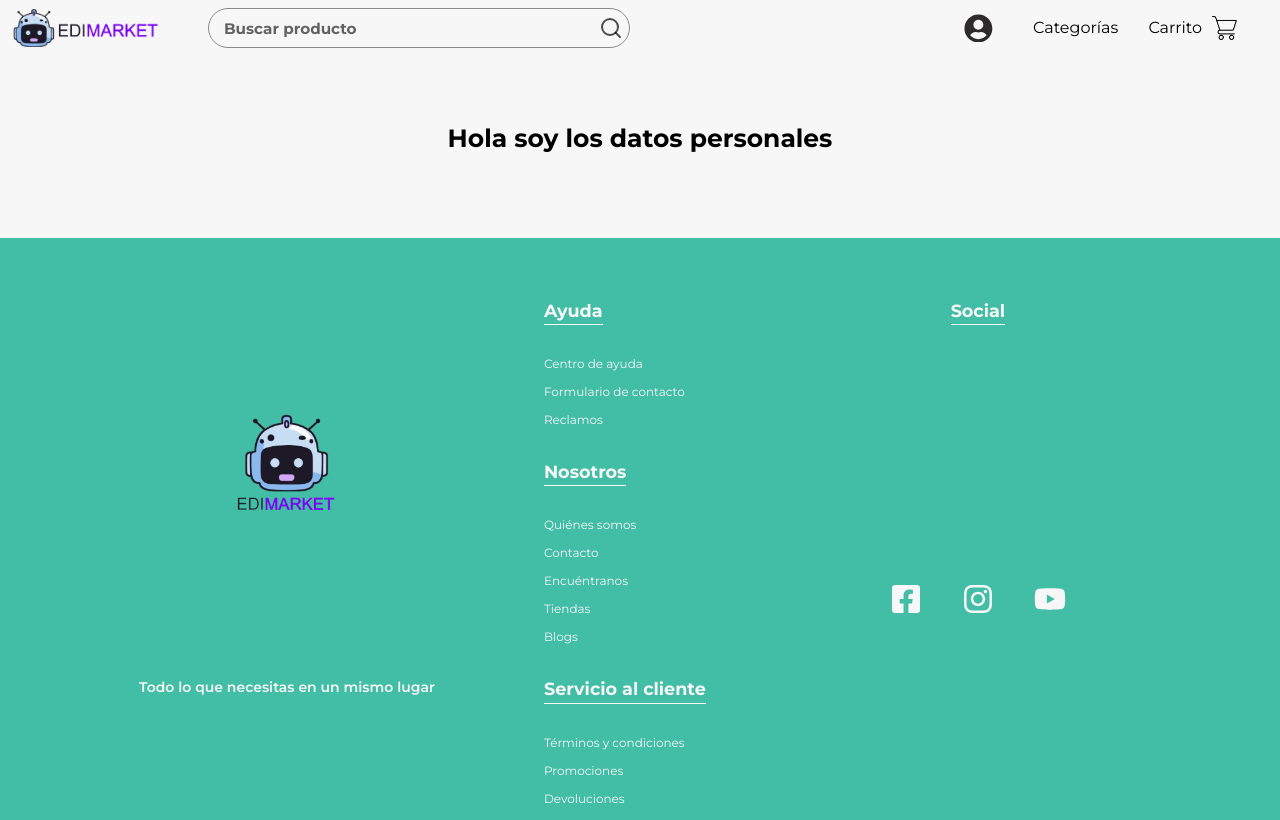
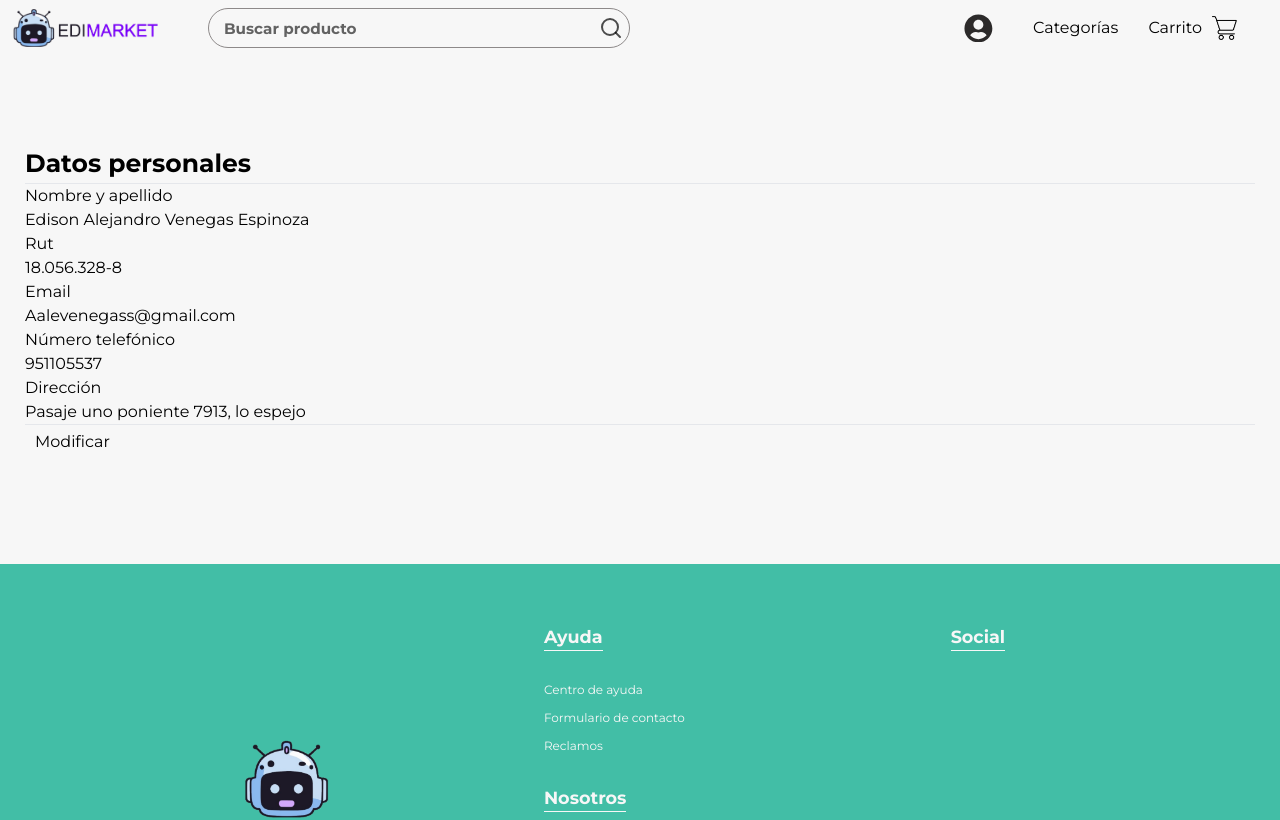
Before and after one commit to SebastianHernandez0/edimarket-2, a React (Vite) app in the folder Frontend/: page /personal-data in a window 1280 px wide. Shown: the top 820 px of the page. Built offline with nearby package versions, Linux system fonts and the light colour scheme.

Commit message:
Estilando contenido y creando botón para modificar los datos

```diff
--- a/Frontend/src/pages/personalData/PersonalData.jsx
+++ b/Frontend/src/pages/personalData/PersonalData.jsx
@@ -1,9 +1,56 @@
 import "../personalData/personalData.css";
+
+// los datos son ficticios, los reales se traeran desde la bs
 
 export function PersonalData() {
   return (
-    <section className="personaldata__container">
-      <h1>Hola soy los datos personales</h1>
+    <section className="personaldata__container bg-white shadow-sm rounded-sm">
+      <h1 className="text-2xl font-semibold mb-5">Datos personales</h1>
+      <div className="personaldata__body">
+        <hr />
+        <div className="personaldata__name flex items-center justify-between my-5">
+          <div className="flex items-center gap-10 flex-wrap w-full">
+            <div className="flex flex-col">
+              <p className="font-semibold mb-1 text-lg">Nombre y apellido</p>
+              <p className="text-sm">Edison Alejandro Venegas Espinoza</p>
+            </div>
+            <div>
+              <p className="font-semibold mb-1 text-lg">Rut</p>
+              <span className="text-sm">18.056.328-8</span>
+            </div>
+          </div>
+        </div>
+        <div className="personaldata__email flex items-center justify-between my-5">
+          <div className="flex items-center gap-10 flex-wrap w-full">
+            <div className="flex flex-col">
+              <p className="font-semibold mb-1 text-lg">Email</p>
+              <p className="text-sm">Aalevenegass@gmail.com</p>
+            </div>
+          </div>
+        </div>
+        <div className="personaldata__number flex items-center justify-between my-5">
+          <div className="flex items-center gap-10 flex-wrap w-full">
+            <div className="flex flex-col">
+              <p className="font-semibold mb-1 text-lg">Número telefónico</p>
+              <p className="text-sm">951105537</p>
+            </div>
+          </div>
+        </div>
+        <div className="personaldata__address flex items-center justify-between my-5">
+          <div className="flex items-center gap-10 flex-wrap w-full">
+            <div className="flex flex-col">
+              <p className="font-semibold mb-1 text-lg">Dirección</p>
+              <p className="text-sm">Pasaje uno poniente 7913, lo espejo</p>
+            </div>
+          </div>
+        </div>
+        <hr />
+        <div className="flex items-center justify-end w-full mt-5">
+          <button className="edit__btn font-semibold  text-teal-500">
+            Modificar
+          </button>
+        </div>
+      </div>
     </section>
   );
 }
--- a/Frontend/src/pages/personalData/personalData.css
+++ b/Frontend/src/pages/personalData/personalData.css
@@ -1,4 +1,17 @@
 .personaldata__container {
-  grid-area: home;
+  grid-area: header;
+  padding: 25px;
   margin: 0 auto;
+  width: 100%;
+  max-width: 1400px;
 }
+
+.edit__btn {
+  padding: 5px 10px;
+  border-radius: 5px;
+  transition: 0.2s ease-out;
+}
+
+.edit__btn:hover {
+  background: #a7a5a534;
+}
```
